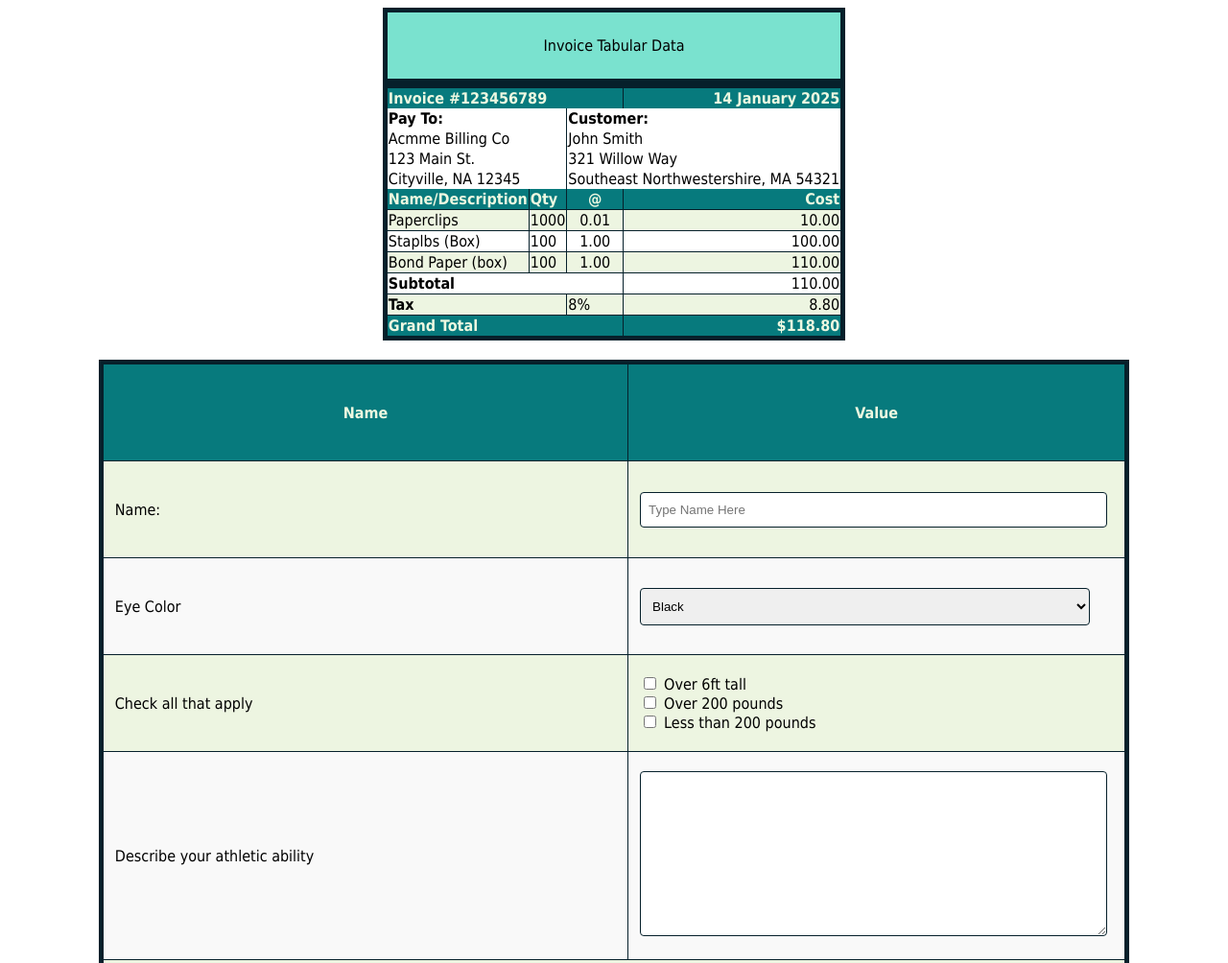
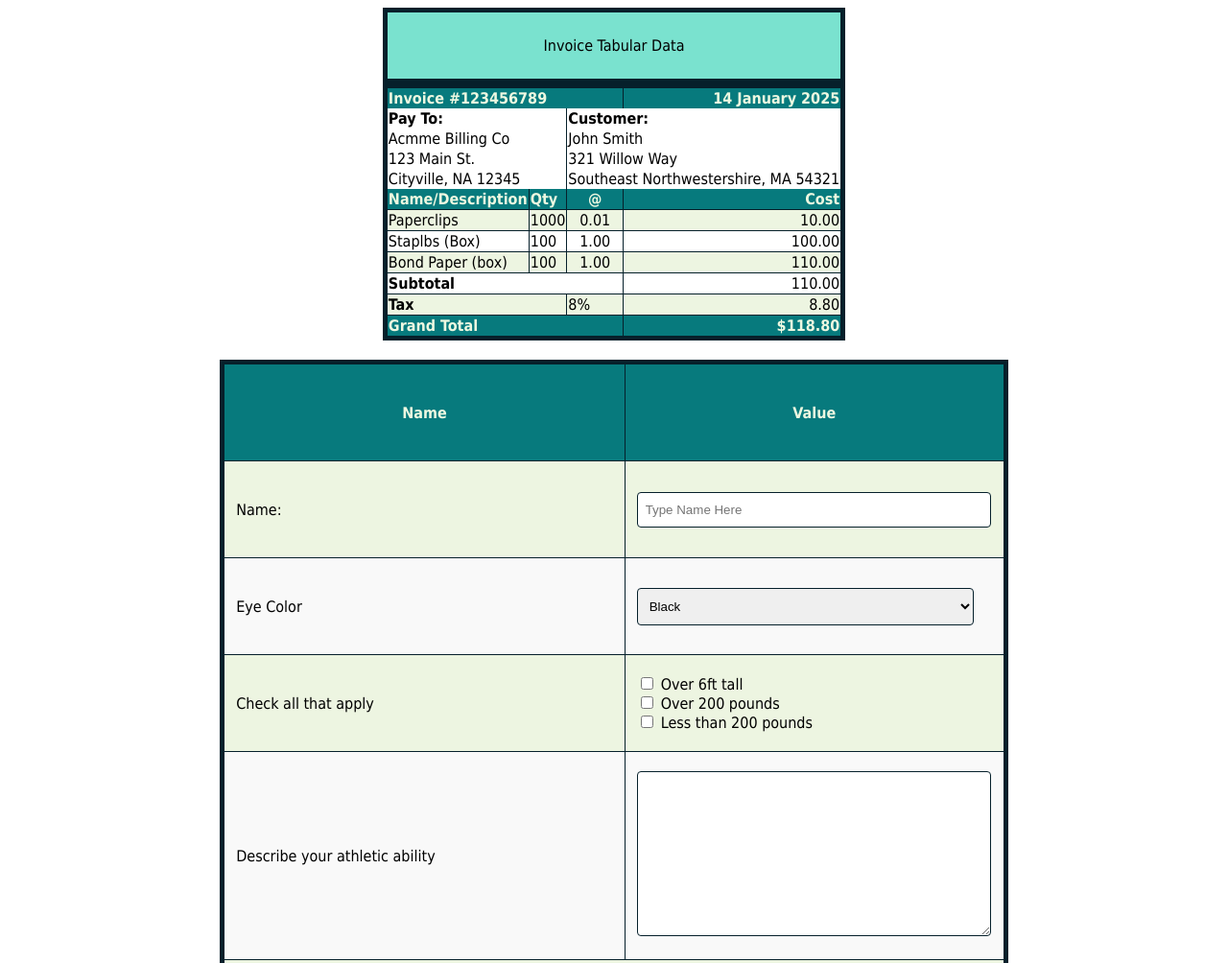
Before and after one commit to llegoandrewnicoleUE1130/tables-forms, a plain HTML site: page index.html in a window 1280 px wide. Shown: the top 1004 px of the page at 96% size. Drawn offline with Linux system fonts and the light colour scheme.

Commit message:
Update style.css

```diff
--- a/style.css
+++ b/style.css
@@ -48,7 +48,7 @@ tr,th,td {
     margin-left: auto;
     margin-right: auto;
     margin-bottom: 20px;
-    width: 85%; /* Smaller width */
+    width: 65%; /* Smaller width */
     background-color: #ffffff;
 }
 
```
